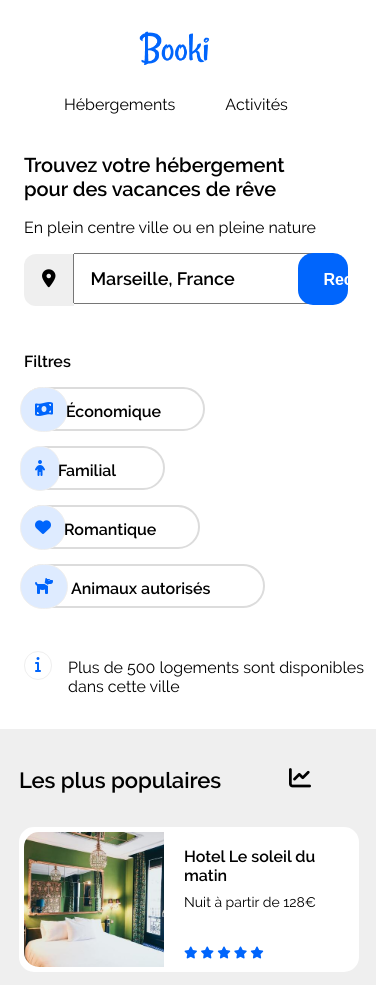
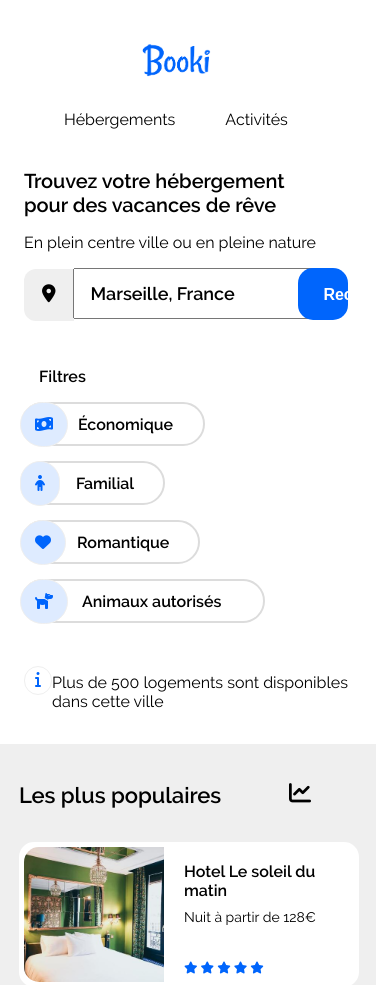
Before and after one commit to nissrr/Booki, a plain HTML site: page index.html in a window 390 px wide. Shown: the top 985 px of the page. Drawn offline with Linux system fonts and the light colour scheme.

Commit message:
reglages

```diff
--- a/css/style.css
+++ b/css/style.css
@@ -21,6 +21,7 @@
 body
 {
     font-family: 'ralewayregular';
+    margin: 0;
     width: max-content;
 }
 
@@ -29,7 +30,7 @@ body
     margin-right: 50px;
     margin-left: 50px;
     box-sizing: border-box;
-    width: auto;
+
 }
 
 
@@ -49,12 +50,13 @@ img
 
 }
 
-.menu img
+#logobooki
 {
-    width: 10%;
-    height: 10%;
-    margin-top: 4%;
-    margin-left: 1.5%;
+    width: 80px;
+    height: 50px;
+    margin-left: 5px;
+    margin-top: 35px;
+
 }
 
 .menu a
@@ -72,11 +74,11 @@ nav
 
 
 
-.menu a:hover
+nav a:hover
 {
     border-top: 2px solid;
     color: #0065FC;
-    padding-top: 57px;
+    padding-top: 48px;
 
 
 }
@@ -150,9 +152,21 @@ section h1
     position: relative;
     font-family: 'ralewaysemibold';
     margin-right: -50px;
-    justify-content: left;
+    justify-content: space-around;
+    width: 900px;
 
 
+}
+
+.filtre a
+{
+    text-decoration: none;
+    color: black;
+}
+
+.filtre a:hover
+{
+    color: #0065FC;
 }
 
 
@@ -205,8 +219,8 @@ section h1
 {
     font-style: bolder;
     position: relative;
-    right: 10px ;
-    bottom: 3px;
+    left: 35px ;
+    bottom: 58px;
 }
 
 .familial
@@ -243,8 +257,8 @@ section h1
 {
     font-style: bolder;
     position: relative;
-    right: 10px ;
-    bottom: 3px;
+    left: 33px;
+bottom: 58px;
 }
 
 .romantique
@@ -279,8 +293,8 @@ section h1
 {
     font-style: bolder;
     position: relative;
-    right: 10px ;
-    bottom: 3px;
+    left: 34px;
+    bottom: 58px;
 }
 
 .animal
@@ -315,8 +329,8 @@ section h1
 {
     word-wrap:break-word;
     position: relative;
-    bottom: 3px;
-    right: 5px;
+    bottom: 58px;
+left: 39px;
 }
 
 
@@ -1085,7 +1099,7 @@ section h1
     background-color: #EFEFEF;
     justify-content: space-around;
     padding-bottom: 30px;
-    width: 100%;
+
 }
 
 .footer h3
@@ -1107,7 +1121,10 @@ section h1
     color: black;
 }
 
-
+.apropos
+{
+    margin-left: -120px;
+}
 
 @media all and (max-width: 767px)
 {
@@ -1137,17 +1154,17 @@ section h1
         margin-bottom: -30px;
     }
 
-    .menu a:hover
-    {
-        border-bottom: 2px solid;
-        color: #0065FC;
-        padding-bottom: 8px;
-    }
-
     #navigation
     {
         margin-left: -890px;
         padding-top: -310px;
+    }
+
+    .hb a:hover, .ac a:hover
+    {
+        border-bottom: 2px solid #0065FC;
+        border-top: none;
+        padding-bottom: 15px;
     }
 
     .titresect
@@ -1170,12 +1187,17 @@ section h1
 
     }
 
+    .bouton_rechercher p
+    {
+        display: none;
+    }
+
     .filtre
     {
         display: flex;
         flex-direction: column;
         margin-left: 15px;
-        width: max-content;
+        width: min-content;
     }
 
     .eco , .romantique , .animal , .familial
@@ -1184,14 +1206,14 @@ section h1
         margin-left: -18px;
     }
 
-    .filtre p
-    {
-        margin-left: -15px;
-    }
-
     .info
     {
         width: 350px;
+    }
+
+    .info p
+    {
+        padding-left: 0px;
     }
 
     .titreaside
@@ -1267,15 +1289,6 @@ section h1
     border-top-right-radius: 15px;
     }
 
-
-    {
-    width: 300px;
-    height: 70px;
-    border-top-left-radius: 15px;
-    border-top-right-radius: 15px;
-    margin-left: -25px;
-    }
-
     .hotelport
     {
         margin-top: 22px;
@@ -1285,8 +1298,6 @@ section h1
     .footer
     {
         flex-direction:column;
-        text-align: left;
-        width: auto;
         padding-left: 23px;
         margin-bottom: -9px;
 
@@ -1311,6 +1322,11 @@ section h1
     padding-left: 0px;
 }
 
+.apropos
+{
+    margin-left: 0px;
+}
+
 
 
 
--- a/index.html
+++ b/index.html
@@ -10,10 +10,11 @@
 
 </head>
     <body>
+
         <div class="bloc_page">
             <header>
                 <div class="menu">
-            <img src="images/logo/Booki.png" alt="logo">
+                <a href="#"><img src="images/logo/Booki@3x.png" alt="logo" id="logobooki"></a>
                 <nav id="navigation">
                 <div class="hb">
                 <p><a href="#Hébergements"> Hébergements</a></p>
@@ -44,26 +45,26 @@
             <div class="filtre">
                 <p>Filtres</p>
 
-                    <div class="eco">
+                    <div class="eco"><a href="#">
                     <i id="eco_icon" class="fa-solid fa-money-bill-wave"></i>
-                    <p id="ecop">Économique</p>
+                    <p id="ecop">Économique</p></a>
                     </div>
 
-                    <div class="familial">
+                    <div class="familial"> <a href="#">
                     <i id="familial_icon" class="fa-solid fa-child"></i>
-                    <p id="famip">Familial</p>
+                    <p id="famip">Familial</p></a>
                     </div>
 
 
 
-                <div class="romantique">
+                <div class="romantique"> <a href="#">
                     <i id="romantique_icon"class="fa-solid fa-heart"></i>
-                    <p id="romp">Romantique</p>
+                    <p id="romp">Romantique</p></a>
                 </div>
 
-                <div class="animal">
+                <div class="animal"> <a href="#">
                     <i id="animal_icon" class="fa-solid fa-dog"></i>
-                    <p id="anip">Animaux autorisés</p>
+                    <p id="anip">Animaux autorisés</p></a>
                 </div>
 
             </div>
@@ -273,8 +274,8 @@
 
             </div>
             </section>
+        </div>
 
-</div>
         <footer>
         <div class="footer">
             <div class="apropos">
@@ -302,17 +303,9 @@
 
         </footer>
 
+    </body>
 
 
 
 
-
-
-
-
-
-
-
-
-</body>
 </html>
```
Lines whose indentation alone changed are shown as unchanged.
